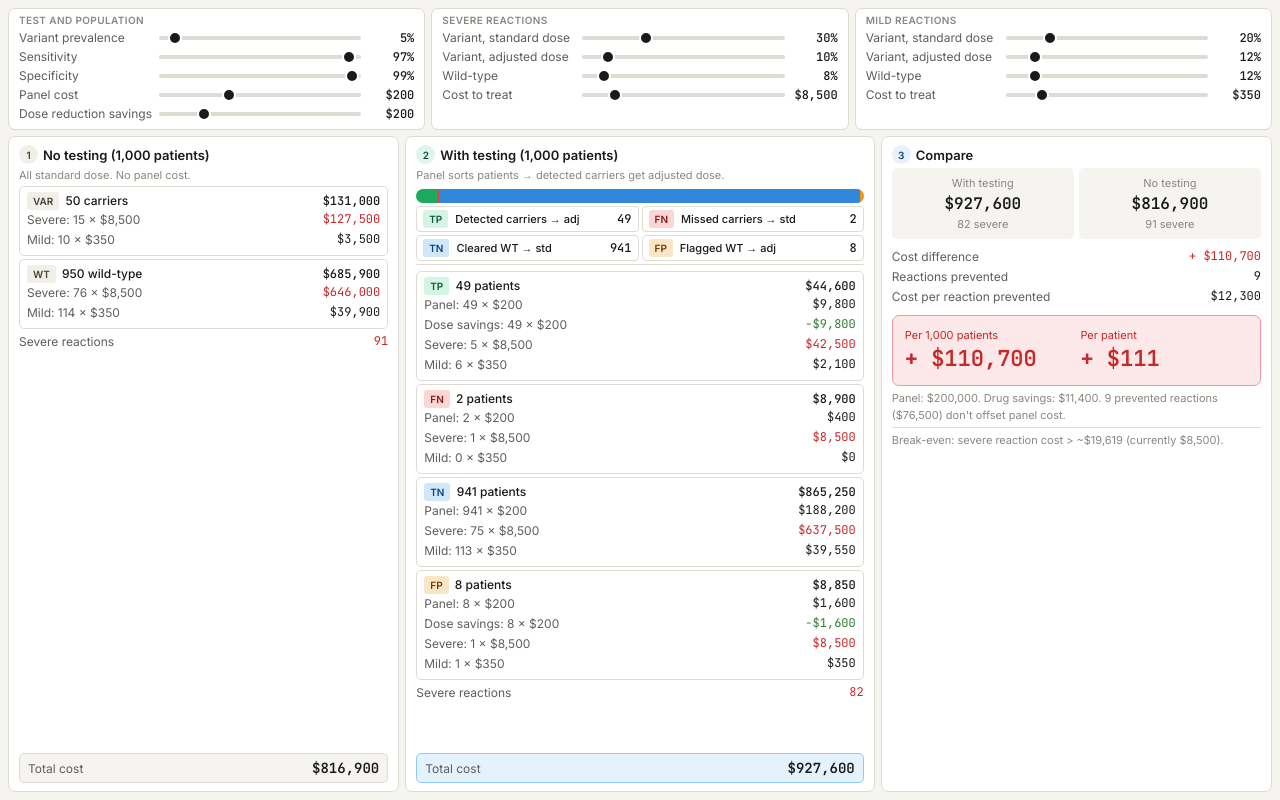
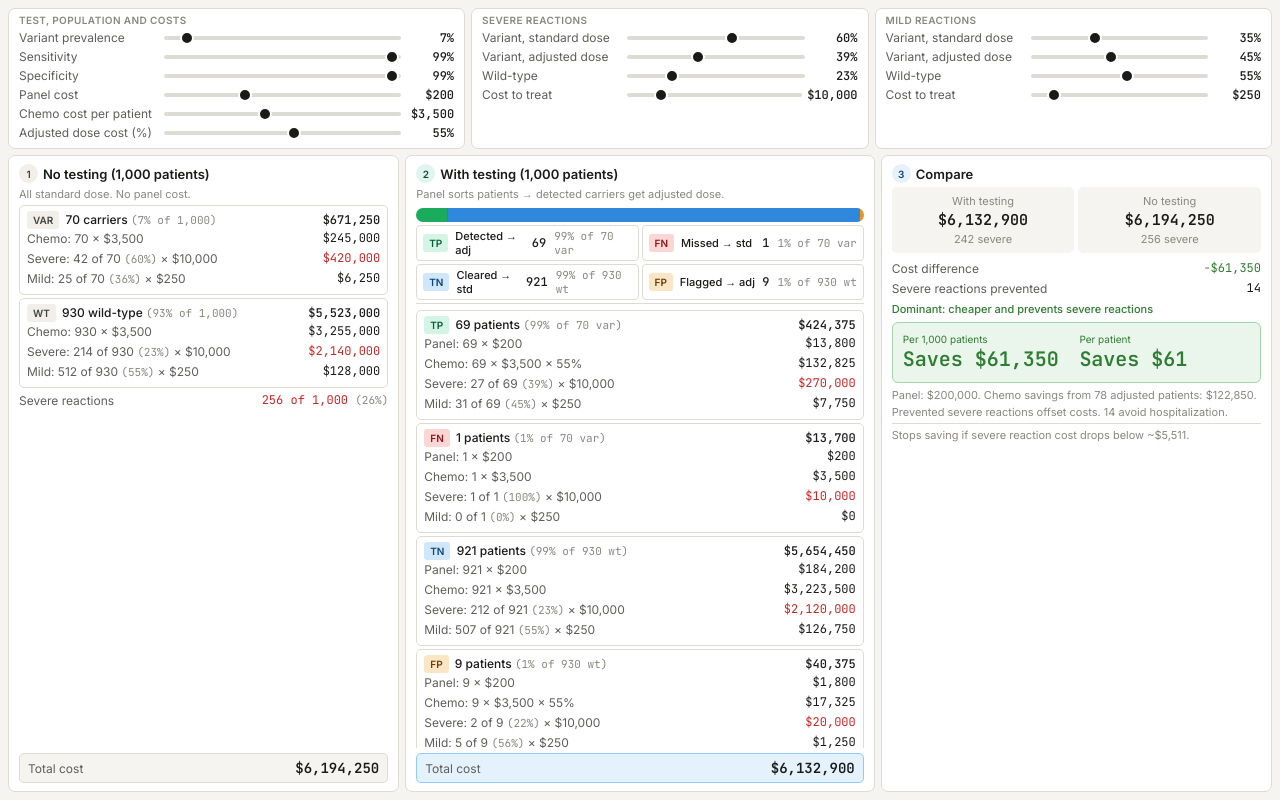
Before and after one commit to vincentmccarty/EPIB654, a plain HTML site: page index.html in a window 1280 px wide. Drawn offline with Linux system fonts and the light colour scheme.

Commit message:
Add files via upload

```diff
--- a/index.html
+++ b/index.html
@@ -10,11 +10,11 @@
 :root{--f:'Inter',system-ui,sans-serif;--fm:'JetBrains Mono',monospace;--bg:#f5f4f0;--card:#fff;--t1:#1a1a18;--t2:#5f5e5a;--t3:#888780;--bd:#dddbd4;--ok:#2e7d32;--okbg:#eaf5eb;--okbd:#a5d6a7;--bad:#c62828;--badbg:#fce8e8;--badbd:#ef9a9a}
 html,body{height:100%;overflow:hidden;background:var(--bg);font-family:var(--f);color:var(--t1)}
 .dash{display:grid;grid-template-rows:auto 1fr;height:100vh;padding:8px;gap:6px}
-.top{display:grid;grid-template-columns:1fr 1fr 1fr;gap:6px}
+.top{display:grid;grid-template-columns:1.15fr 1fr 1fr;gap:6px}
 .ig{background:var(--card);border:0.5px solid var(--bd);border-radius:7px;padding:5px 10px 6px}
 .ig-t{font:600 10px var(--f);color:var(--t3);margin:0 0 2px;text-transform:uppercase;letter-spacing:0.4px}
 .sr{display:flex;align-items:center;gap:5px;height:19px}
-.sr label{font:400 12px var(--f);color:var(--t2);width:135px;flex-shrink:0}
+.sr label{font:400 12px var(--f);color:var(--t2);width:140px;flex-shrink:0}
 .sr input[type=range]{flex:1;height:4px;-webkit-appearance:none;appearance:none;background:var(--bd);border-radius:2px;outline:none}
 .sr input[type=range]::-webkit-slider-thumb{-webkit-appearance:none;width:14px;height:14px;border-radius:50%;background:var(--t1);cursor:pointer;border:2px solid var(--card)}
 .sr .v{font:500 12px var(--fm);color:var(--t1);min-width:48px;text-align:right}
@@ -31,6 +31,7 @@ html,body{height:100%;overflow:hidden;background:var(--bg);font-family:var(--f);
 .cd-v{font:500 12px var(--fm);color:var(--t1)}
 .rw{display:flex;justify-content:space-between;padding:1px 0;font:400 12px var(--f);color:var(--t2);line-height:18px}
 .rw .m{font:400 12px var(--fm);color:var(--t1)}
+.pct{font:400 11px var(--fm);color:var(--t3)}
 .tg{display:inline-block;padding:1px 6px;border-radius:3px;font-size:10px;font-weight:600;margin-right:3px;line-height:16px}
 .tg1{background:#d4f5e5;color:#0a5c3a}.tg2{background:#fcd5d5;color:#8b1a1a}.tg3{background:#d0e7fa;color:#0c447c}.tg4{background:#fae6c5;color:#6b3d08}.tg5{background:#F1EFE8;color:#444441}
 .tot{border-radius:5px;padding:5px 8px;margin-top:5px;display:flex;justify-content:space-between;align-items:center;font:400 12px var(--f);color:var(--t2);flex-shrink:0}
@@ -44,32 +45,34 @@ html,body{height:100%;overflow:hidden;background:var(--bg);font-family:var(--f);
 .hl{font:400 11px var(--f);color:var(--t3);line-height:1.5;margin-top:4px}
 .sort-row{display:flex;align-items:center;gap:4px;padding:3px 6px;border:0.5px solid var(--bd);border-radius:4px;font:500 11px var(--f);color:var(--t1)}
 .sort-row .num{font:500 12px var(--fm);margin-left:auto}
+.sort-row .pct{margin-left:4px}
 </style>
 </head>
 <body>
 <div class="dash">
 <div class="top">
 <div class="ig">
-<p class="ig-t">Test and population</p>
-<div class="sr"><label>Variant prevalence</label><input type="range" min="0" max="100" value="5" step="1" id="prev" oninput="u()"><span class="v" id="o-prev"></span></div>
-<div class="sr"><label>Sensitivity</label><input type="range" min="0" max="100" value="97" step="1" id="sens" oninput="u()"><span class="v" id="o-sens"></span></div>
+<p class="ig-t">Test, population and costs</p>
+<div class="sr"><label>Variant prevalence</label><input type="range" min="0" max="100" value="7" step="1" id="prev" oninput="u()"><span class="v" id="o-prev"></span></div>
+<div class="sr"><label>Sensitivity</label><input type="range" min="0" max="100" value="99" step="1" id="sens" oninput="u()"><span class="v" id="o-sens"></span></div>
 <div class="sr"><label>Specificity</label><input type="range" min="0" max="100" value="99" step="1" id="spec" oninput="u()"><span class="v" id="o-spec"></span></div>
 <div class="sr"><label>Panel cost</label><input type="range" min="50" max="500" value="200" step="10" id="tc" oninput="u()"><span class="v" id="o-tc"></span></div>
-<div class="sr"><label>Dose reduction savings</label><input type="range" min="0" max="1000" value="200" step="25" id="ds" oninput="u()"><span class="v" id="o-ds"></span></div>
+<div class="sr"><label>Chemo cost per patient</label><input type="range" min="200" max="8000" value="3500" step="100" id="ch" oninput="u()"><span class="v" id="o-ch"></span></div>
+<div class="sr"><label>Adjusted dose cost (%)</label><input type="range" min="0" max="100" value="55" step="1" id="adjpct" oninput="u()"><span class="v" id="o-adjpct"></span></div>
 </div>
 <div class="ig">
 <p class="ig-t">Severe reactions</p>
-<div class="sr"><label>Variant, standard dose</label><input type="range" min="0" max="100" value="30" step="1" id="rv" oninput="u()"><span class="v" id="o-rv"></span></div>
-<div class="sr"><label>Variant, adjusted dose</label><input type="range" min="0" max="100" value="10" step="1" id="ra" oninput="u()"><span class="v" id="o-ra"></span></div>
-<div class="sr"><label>Wild-type</label><input type="range" min="0" max="100" value="8" step="1" id="rw" oninput="u()"><span class="v" id="o-rw"></span></div>
-<div class="sr"><label>Cost to treat</label><input type="range" min="2000" max="50000" value="8500" step="500" id="ac" oninput="u()"><span class="v" id="o-ac"></span></div>
+<div class="sr"><label>Variant, standard dose</label><input type="range" min="0" max="100" value="60" step="1" id="rv" oninput="u()"><span class="v" id="o-rv"></span></div>
+<div class="sr"><label>Variant, adjusted dose</label><input type="range" min="0" max="100" value="39" step="1" id="ra" oninput="u()"><span class="v" id="o-ra"></span></div>
+<div class="sr"><label>Wild-type</label><input type="range" min="0" max="100" value="23" step="1" id="rw" oninput="u()"><span class="v" id="o-rw"></span></div>
+<div class="sr"><label>Cost to treat</label><input type="range" min="2000" max="50000" value="10000" step="500" id="ac" oninput="u()"><span class="v" id="o-ac"></span></div>
 </div>
 <div class="ig">
 <p class="ig-t">Mild reactions</p>
-<div class="sr"><label>Variant, standard dose</label><input type="range" min="0" max="100" value="20" step="1" id="mv" oninput="u()"><span class="v" id="o-mv"></span></div>
-<div class="sr"><label>Variant, adjusted dose</label><input type="range" min="0" max="100" value="12" step="1" id="mva" oninput="u()"><span class="v" id="o-mva"></span></div>
-<div class="sr"><label>Wild-type</label><input type="range" min="0" max="100" value="12" step="1" id="mw" oninput="u()"><span class="v" id="o-mw"></span></div>
-<div class="sr"><label>Cost to treat</label><input type="range" min="50" max="2000" value="350" step="50" id="mc" oninput="u()"><span class="v" id="o-mc"></span></div>
+<div class="sr"><label>Variant, standard dose</label><input type="range" min="0" max="100" value="35" step="1" id="mv" oninput="u()"><span class="v" id="o-mv"></span></div>
+<div class="sr"><label>Variant, adjusted dose</label><input type="range" min="0" max="100" value="45" step="1" id="mva" oninput="u()"><span class="v" id="o-mva"></span></div>
+<div class="sr"><label>Wild-type</label><input type="range" min="0" max="100" value="55" step="1" id="mw" oninput="u()"><span class="v" id="o-mw"></span></div>
+<div class="sr"><label>Cost to treat</label><input type="range" min="50" max="2000" value="250" step="25" id="mc" oninput="u()"><span class="v" id="o-mc"></span></div>
 </div>
 </div>
 
@@ -98,24 +101,29 @@ html,body{height:100%;overflow:hidden;background:var(--bg);font-family:var(--f);
 <script>
 const $=id=>document.getElementById(id);
 const fm=n=>(n<0?'-':'')+'$'+Math.abs(Math.round(n)).toLocaleString();
+const ppct=(n,tot)=>tot>0?Math.round(n/tot*100)+'%':'0%';
 
 function u(){
   const N=1000;
   const prev=+$('prev').value/100,sens=+$('sens').value/100,spec=+$('spec').value/100;
-  const tc=+$('tc').value,ac=+$('ac').value,mcC=+$('mc').value,ds=+$('ds').value;
+  const tc=+$('tc').value,ac=+$('ac').value,mcC=+$('mc').value;
+  const ch=+$('ch').value,adjpct=+$('adjpct').value/100;
   const rvs=+$('rv').value/100,ra=+$('ra').value/100,rw=+$('rw').value/100;
   const mvR=+$('mv').value/100,mvaR=+$('mva').value/100,mwR=+$('mw').value/100;
+  const chAdj=ch*adjpct;
+  const chSav=ch-chAdj;
 
   $('o-prev').textContent=Math.round(prev*100)+'%';
   $('o-sens').textContent=Math.round(sens*100)+'%';
   $('o-spec').textContent=Math.round(spec*100)+'%';
   $('o-tc').textContent='$'+tc;
+  $('o-ch').textContent='$'+ch.toLocaleString();
+  $('o-adjpct').textContent=Math.round(adjpct*100)+'%';
   $('o-rv').textContent=Math.round(rvs*100)+'%';
   $('o-ra').textContent=Math.round(ra*100)+'%';
   $('o-rw').textContent=Math.round(rw*100)+'%';
   $('o-ac').textContent='$'+ac.toLocaleString();
   $('o-mc').textContent='$'+mcC;
-  $('o-ds').textContent='$'+ds;
   $('o-mv').textContent=Math.round(mvR*100)+'%';
   $('o-mva').textContent=Math.round(mvaR*100)+'%';
   $('o-mw').textContent=Math.round(mwR*100)+'%';
@@ -126,84 +134,93 @@ function u(){
 
   const sevNV=Math.round(nVar*rvs),mildNV=Math.round(nVar*mvR);
   const sevNW=Math.round(nWT*rw),mildNW=Math.round(nWT*mwR);
-  const cNV=sevNV*ac+mildNV*mcC,cNW=sevNW*ac+mildNW*mcC;
+  const cNV=nVar*ch+sevNV*ac+mildNV*mcC;
+  const cNW=nWT*ch+sevNW*ac+mildNW*mcC;
   const totN=cNV+cNW,sevN=sevNV+sevNW;
 
   $('s1').innerHTML=`
-<div class="cd"><div class="cd-h"><span class="cd-n"><span class="tg tg5">VAR</span> ${nVar} carriers</span><span class="cd-v">${fm(cNV)}</span></div>
-<div class="rw"><span>Severe: ${sevNV} × ${fm(ac)}</span><span class="m" style="color:var(--bad)">${fm(sevNV*ac)}</span></div>
-<div class="rw"><span>Mild: ${mildNV} × ${fm(mcC)}</span><span class="m">${fm(mildNV*mcC)}</span></div></div>
-<div class="cd"><div class="cd-h"><span class="cd-n"><span class="tg tg5">WT</span> ${nWT} wild-type</span><span class="cd-v">${fm(cNW)}</span></div>
-<div class="rw"><span>Severe: ${sevNW} × ${fm(ac)}</span><span class="m" style="color:var(--bad)">${fm(sevNW*ac)}</span></div>
-<div class="rw"><span>Mild: ${mildNW} × ${fm(mcC)}</span><span class="m">${fm(mildNW*mcC)}</span></div></div>
-<div class="rw" style="margin-top:3px"><span>Severe reactions</span><span class="m" style="color:var(--bad)">${sevN}</span></div>`;
+<div class="cd"><div class="cd-h"><span class="cd-n"><span class="tg tg5">VAR</span> ${nVar} carriers <span class="pct">(${ppct(nVar,N)} of 1,000)</span></span><span class="cd-v">${fm(cNV)}</span></div>
+<div class="rw"><span>Chemo: ${nVar} × ${fm(ch)}</span><span class="m">${fm(nVar*ch)}</span></div>
+<div class="rw"><span>Severe: ${sevNV} of ${nVar} <span class="pct">(${ppct(sevNV,nVar)})</span> × ${fm(ac)}</span><span class="m" style="color:var(--bad)">${fm(sevNV*ac)}</span></div>
+<div class="rw"><span>Mild: ${mildNV} of ${nVar} <span class="pct">(${ppct(mildNV,nVar)})</span> × ${fm(mcC)}</span><span class="m">${fm(mildNV*mcC)}</span></div></div>
+<div class="cd"><div class="cd-h"><span class="cd-n"><span class="tg tg5">WT</span> ${nWT} wild-type <span class="pct">(${ppct(nWT,N)} of 1,000)</span></span><span class="cd-v">${fm(cNW)}</span></div>
+<div class="rw"><span>Chemo: ${nWT} × ${fm(ch)}</span><span class="m">${fm(nWT*ch)}</span></div>
+<div class="rw"><span>Severe: ${sevNW} of ${nWT} <span class="pct">(${ppct(sevNW,nWT)})</span> × ${fm(ac)}</span><span class="m" style="color:var(--bad)">${fm(sevNW*ac)}</span></div>
+<div class="rw"><span>Mild: ${mildNW} of ${nWT} <span class="pct">(${ppct(mildNW,nWT)})</span> × ${fm(mcC)}</span><span class="m">${fm(mildNW*mcC)}</span></div></div>
+<div class="rw" style="margin-top:2px"><span>Severe reactions</span><span class="m" style="color:var(--bad)">${sevN} of 1,000 <span class="pct">(${ppct(sevN,N)})</span></span></div>`;
   $('tot-n').textContent=fm(totN);
 
   $('s2').innerHTML=`
 <div class="bar"><div style="width:${nTP/10}%;background:#1aab5c"></div><div style="width:${nFN/10}%;background:#e03e3e"></div><div style="width:${nTN/10}%;background:#3088dd"></div><div style="width:${nFP/10}%;background:#e89820"></div></div>
 <div class="g2" style="margin-top:2px">
-<div class="sort-row"><span class="tg tg1">TP</span> Detected carriers → adj<span class="num">${nTP}</span></div>
-<div class="sort-row"><span class="tg tg2">FN</span> Missed carriers → std<span class="num">${nFN}</span></div>
-<div class="sort-row"><span class="tg tg3">TN</span> Cleared WT → std<span class="num">${nTN}</span></div>
-<div class="sort-row"><span class="tg tg4">FP</span> Flagged WT → adj<span class="num">${nFP}</span></div>
+<div class="sort-row"><span class="tg tg1">TP</span> Detected → adj<span class="num">${nTP}</span><span class="pct">${ppct(nTP,nVar)} of ${nVar} var</span></div>
+<div class="sort-row"><span class="tg tg2">FN</span> Missed → std<span class="num">${nFN}</span><span class="pct">${ppct(nFN,nVar)} of ${nVar} var</span></div>
+<div class="sort-row"><span class="tg tg3">TN</span> Cleared → std<span class="num">${nTN}</span><span class="pct">${ppct(nTN,nWT)} of ${nWT} wt</span></div>
+<div class="sort-row"><span class="tg tg4">FP</span> Flagged → adj<span class="num">${nFP}</span><span class="pct">${ppct(nFP,nWT)} of ${nWT} wt</span></div>
 </div>`;
 
-  function gc(tg,cls,n,isAdj,sevR,mildR){
+  function gc(tg,cls,n,parentN,parentLabel,isAdj,sevR,mildR){
     const sev=Math.round(n*sevR),mild=Math.round(n*mildR);
-    const pan=n*tc,dSav=isAdj?n*ds:0,sC=sev*ac,mC=mild*mcC;
-    const tot=pan-dSav+sC+mC;
-    return{sev,tot,html:`<div class="cd"><div class="cd-h"><span class="cd-n"><span class="tg ${cls}">${tg}</span> ${n} patients</span><span class="cd-v">${fm(tot)}</span></div>
+    const pan=n*tc;
+    const chCost=isAdj?n*chAdj:n*ch;
+    const chLabel=isAdj?`${n} × ${fm(ch)} × ${Math.round(adjpct*100)}%`:`${n} × ${fm(ch)}`;
+    const sC=sev*ac,mC=mild*mcC;
+    const tot=pan+chCost+sC+mC;
+    return{sev,tot,html:`<div class="cd"><div class="cd-h"><span class="cd-n"><span class="tg ${cls}">${tg}</span> ${n} patients <span class="pct">(${ppct(n,parentN)} of ${parentN} ${parentLabel})</span></span><span class="cd-v">${fm(tot)}</span></div>
 <div class="rw"><span>Panel: ${n} × ${fm(tc)}</span><span class="m">${fm(pan)}</span></div>
-${isAdj?`<div class="rw"><span>Dose savings: ${n} × ${fm(ds)}</span><span class="m" style="color:var(--ok)">-${fm(dSav)}</span></div>`:''}
-<div class="rw"><span>Severe: ${sev} × ${fm(ac)}</span><span class="m" style="color:var(--bad)">${fm(sC)}</span></div>
-<div class="rw"><span>Mild: ${mild} × ${fm(mcC)}</span><span class="m">${fm(mC)}</span></div></div>`};}
+<div class="rw"><span>Chemo: ${chLabel}</span><span class="m">${fm(chCost)}</span></div>
+<div class="rw"><span>Severe: ${sev} of ${n} <span class="pct">(${ppct(sev,n)})</span> × ${fm(ac)}</span><span class="m" style="color:var(--bad)">${fm(sC)}</span></div>
+<div class="rw"><span>Mild: ${mild} of ${n} <span class="pct">(${ppct(mild,n)})</span> × ${fm(mcC)}</span><span class="m">${fm(mC)}</span></div></div>`};}
 
-  const gTP=gc('TP','tg1',nTP,true,ra,mvaR);
-  const gFN=gc('FN','tg2',nFN,false,rvs,mvR);
-  const gTN=gc('TN','tg3',nTN,false,rw,mwR);
-  const gFP=gc('FP','tg4',nFP,true,rw,mwR);
+  const gTP=gc('TP','tg1',nTP,nVar,'var',true,ra,mvaR);
+  const gFN=gc('FN','tg2',nFN,nVar,'var',false,rvs,mvR);
+  const gTN=gc('TN','tg3',nTN,nWT,'wt',false,rw,mwR);
+  const gFP=gc('FP','tg4',nFP,nWT,'wt',true,rw,mwR);
   const sevT=gTP.sev+gFN.sev+gTN.sev+gFP.sev;
   const totT=gTP.tot+gFN.tot+gTN.tot+gFP.tot;
 
   $('s3').innerHTML=gTP.html+gFN.html+gTN.html+gFP.html+
-    `<div class="rw" style="margin-top:3px"><span>Severe reactions</span><span class="m" style="color:var(--bad)">${sevT}</span></div>`;
+    `<div class="rw" style="margin-top:2px"><span>Severe reactions</span><span class="m" style="color:var(--bad)">${sevT} of 1,000 <span class="pct">(${ppct(sevT,N)})</span></span></div>`;
   $('tot-t').textContent=fm(totT);
 
   const diff=totT-totN,saving=diff<0,sevDiff=sevN-sevT;
   const ppD=Math.round(diff/N),nAdj=nTP+nFP;
 
   let ratio='';
-  if(sevDiff>0&&!saving) ratio=`<div class="rw"><span>Cost per reaction prevented</span><span class="m">${fm(Math.round(diff/sevDiff))}</span></div>`;
-  else if(sevDiff>0&&saving) ratio=`<div style="font:500 11px var(--f);color:var(--ok);margin:4px 0">Dominant: cheaper and prevents reactions</div>`;
+  if(sevDiff>0&&!saving) ratio=`<div class="rw"><span>Cost per severe reaction prevented</span><span class="m">${fm(Math.round(diff/sevDiff))}</span></div>`;
+  else if(sevDiff>0&&saving) ratio=`<div style="font:500 11px var(--f);color:var(--ok);margin:3px 0">Dominant: cheaper and prevents severe reactions</div>`;
 
   $('s4').innerHTML=`
-<div style="display:grid;grid-template-columns:1fr 1fr;gap:5px;margin-bottom:8px">
-<div style="background:var(--bg);border-radius:5px;padding:8px;text-align:center">
+<div style="display:grid;grid-template-columns:1fr 1fr;gap:4px;margin-bottom:6px">
+<div style="background:var(--bg);border-radius:5px;padding:7px;text-align:center">
 <div style="font:400 11px var(--f);color:var(--t3)">With testing</div>
-<div style="font:600 16px var(--fm);margin:3px 0">${fm(totT)}</div>
+<div style="font:600 15px var(--fm);margin:2px 0">${fm(totT)}</div>
 <div style="font:400 11px var(--f);color:var(--t3)">${sevT} severe</div></div>
-<div style="background:var(--bg);border-radius:5px;padding:8px;text-align:center">
+<div style="background:var(--bg);border-radius:5px;padding:7px;text-align:center">
 <div style="font:400 11px var(--f);color:var(--t3)">No testing</div>
-<div style="font:600 16px var(--fm);margin:3px 0">${fm(totN)}</div>
+<div style="font:600 15px var(--fm);margin:2px 0">${fm(totN)}</div>
 <div style="font:400 11px var(--f);color:var(--t3)">${sevN} severe</div></div></div>
 
 <div class="rw"><span>Cost difference</span><span class="m" style="color:${saving?'var(--ok)':'var(--bad)'}">${saving?'':'+ '}${fm(diff)}</span></div>
-<div class="rw"><span>Reactions prevented</span><span class="m">${sevDiff}</span></div>
+<div class="rw"><span>Severe reactions prevented</span><span class="m">${sevDiff}</span></div>
 ${ratio}
 
-<div style="border-radius:7px;padding:12px;margin-top:8px;background:${saving?'var(--okbg)':'var(--badbg)'};border:1px solid ${saving?'var(--okbd)':'var(--badbd)'}">
-<div style="display:grid;grid-template-columns:1fr 1fr;gap:8px">
-<div><div style="font:400 11px var(--f);color:${saving?'var(--ok)':'var(--bad)'}">Per 1,000 patients</div>
-<div style="font:600 22px var(--fm);color:${saving?'var(--ok)':'var(--bad)'};margin-top:2px">${saving?'Saves ':'+ '}${fm(Math.abs(diff))}</div></div>
-<div><div style="font:400 11px var(--f);color:${saving?'var(--ok)':'var(--bad)'}">Per patient</div>
-<div style="font:600 22px var(--fm);color:${saving?'var(--ok)':'var(--bad)'};margin-top:2px">${saving?'Saves ':'+ '}${fm(Math.abs(ppD))}</div></div></div></div>
+<div style="border-radius:6px;padding:10px;margin-top:6px;background:${saving?'var(--okbg)':'var(--badbg)'};border:1px solid ${saving?'var(--okbd)':'var(--badbd)'}">
+<div style="display:grid;grid-template-columns:1fr 1fr;gap:6px">
+<div><div style="font:400 10px var(--f);color:${saving?'var(--ok)':'var(--bad)'}">Per 1,000 patients</div>
+<div style="font:600 20px var(--fm);color:${saving?'var(--ok)':'var(--bad)'};margin-top:1px">${saving?'Saves ':'+ '}${fm(Math.abs(diff))}</div></div>
+<div><div style="font:400 10px var(--f);color:${saving?'var(--ok)':'var(--bad)'}">Per patient</div>
+<div style="font:600 20px var(--fm);color:${saving?'var(--ok)':'var(--bad)'};margin-top:1px">${saving?'Saves ':'+ '}${fm(Math.abs(ppD))}</div></div></div></div>
 
 <div class="hl">${saving
-?`Panel: ${fm(tc*N)}. Drug savings: ${fm(nAdj*ds)}. Prevented reactions offset panel cost. ${sevDiff} avoid hospitalization.`
-:`Panel: ${fm(tc*N)}. Drug savings: ${fm(nAdj*ds)}. ${sevDiff} prevented reactions (${fm(sevDiff*ac)}) don't offset panel cost.`}</div>
-<div class="hl" style="margin-top:4px;padding-top:4px;border-top:0.5px solid var(--bd)">${saving
-?`Stops saving if severe reaction cost drops below ~${fm(Math.max(0,Math.round((tc-ds*prev*sens)/(prev*sens*(rvs-ra)))))}.`
-:`Break-even: severe reaction cost > ~${fm(Math.max(0,Math.round((tc-ds*prev*sens)/(prev*sens*(rvs-ra)))))} (currently ${fm(ac)}).`}</div>`;
+?`Panel: ${fm(tc*N)}. Chemo savings from ${nAdj} adjusted patients: ${fm(nAdj*chSav)}. Prevented severe reactions offset costs. ${sevDiff} avoid hospitalization.`
+:`Panel: ${fm(tc*N)}. Chemo savings: ${fm(nAdj*chSav)}. ${sevDiff} prevented severe reactions (${fm(sevDiff*ac)}) don't fully offset costs.`}</div>
+<div class="hl" style="margin-top:3px;padding-top:3px;border-top:0.5px solid var(--bd)">${(()=>{
+  const bk=sevDiff>0?Math.round((tc*N-nAdj*chSav)/(sevDiff)):0;
+  return saving
+    ?'Stops saving if severe reaction cost drops below ~'+fm(Math.max(0,bk))+'.'
+    :'Break-even: severe reaction cost > ~'+fm(Math.max(0,bk))+' (currently '+fm(ac)+').';
+})()}</div>`;
 }
 u();
 </script>
```
